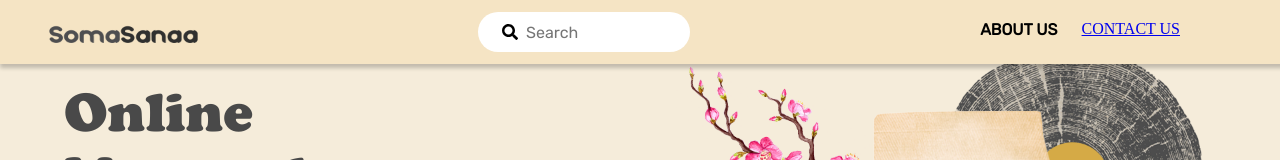
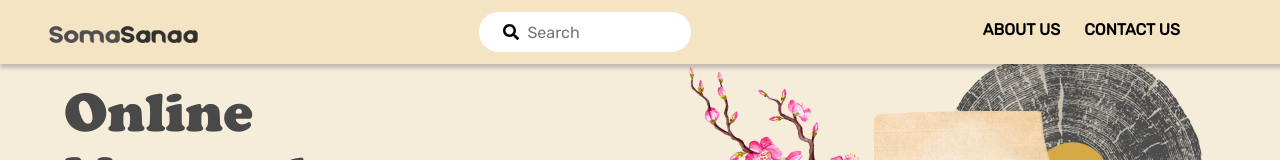
Before and after one commit to zidanegimiga/SomaSanaa, a Next.js app: page / in a window 1280 px wide. Shown: the top 160 px of the page. Built offline with nearby package versions, Linux system fonts and the light colour scheme.

Commit message:
style: remove text deco from nav link

```diff
--- a/src/shared/Nav/Nav.module.scss
+++ b/src/shared/Nav/Nav.module.scss
@@ -73,11 +73,13 @@
     margin-right: 14px;
   }
 
-  p{
+  p, a{
     font-size: 24px;
     font-family: 'Rubik';
     font-weight: 600;
     text-align: left;
+    text-decoration: none;
+    color: black;
 
     @media (max-width: 1441px) {
       font-size: 16px;
```
